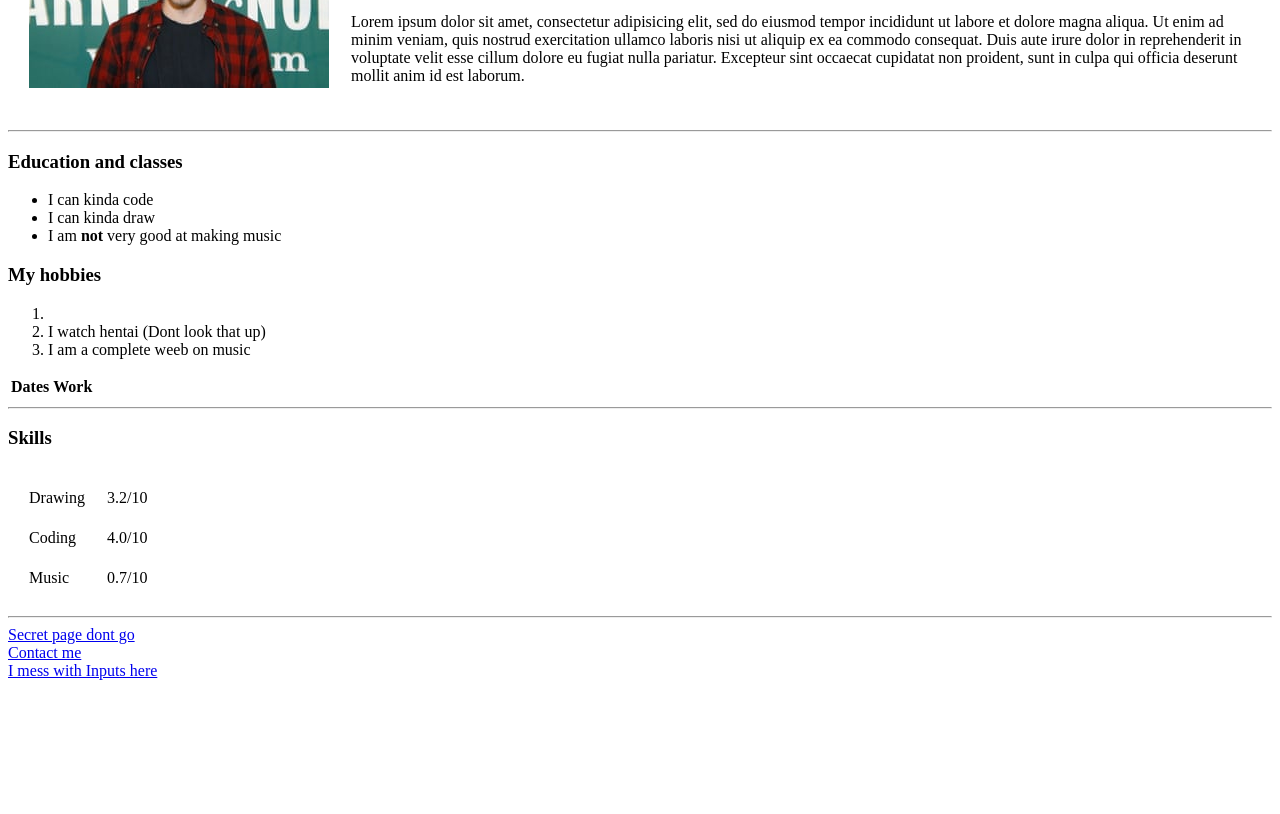
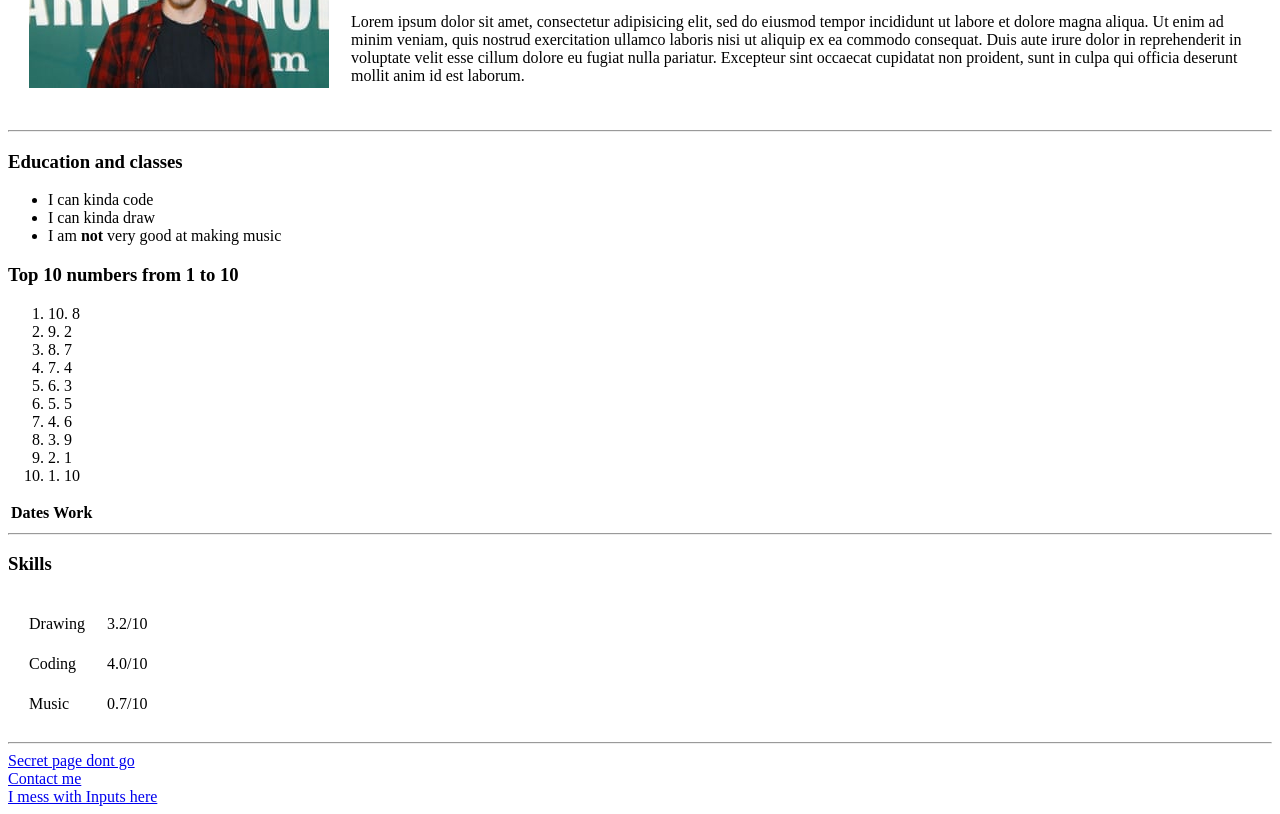
Before and after one commit to JRaulErives/FantasticWebsite, a plain HTML site: page index.html in a window 1280 px wide. Shown: the part 130-944 px from the top of the page. Before the commit the page ends 818 px from the top, so only its background shows below. Drawn offline with Linux system fonts and the light colour scheme.

Commit message:
Updated WatchMojo list to be accurate for 2020

```diff
--- a/index.html
+++ b/index.html
@@ -26,12 +26,19 @@
     <li>I am <b>not</b> very good at making music</li>
   </ul>
   <h3>
-    My hobbies
+    Top 10 numbers from 1 to 10
   </h3>
   <ol>
-    <li></li>
-    <li>I watch hentai (Dont look that up)</li>
-    <li>I am a complete weeb on music</li>
+    <li>10. 8</li>
+    <li>9. 2</li>
+    <li>8. 7</li>
+    <li>7. 4</li>
+    <li>6. 3</li>
+    <li>5. 5</li>
+    <li>4. 6</li>
+    <li>3. 9</li>
+    <li>2. 1</li>
+    <li>1. 10</li>
   </ol>
   <table>
     <thead>
```
